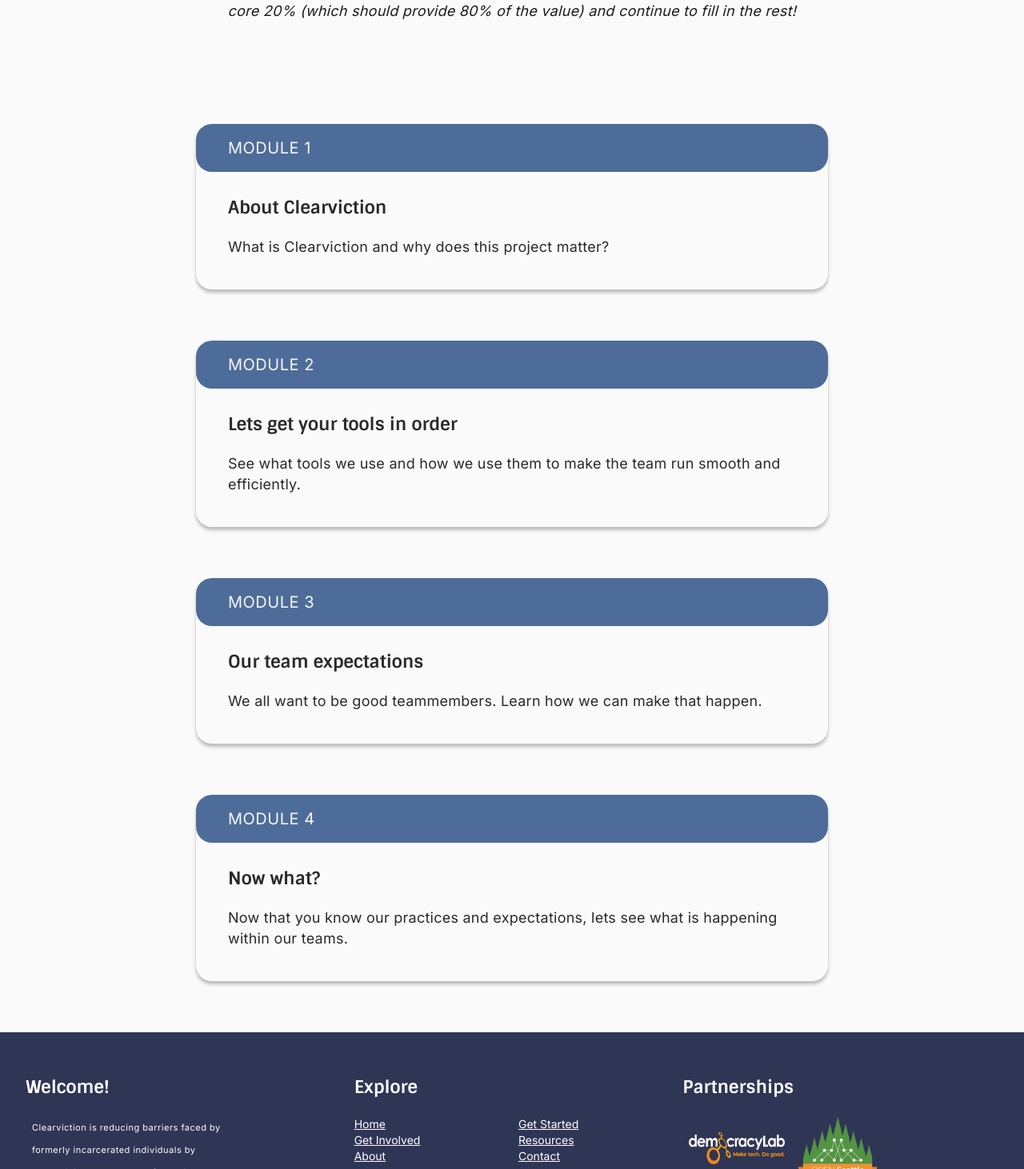
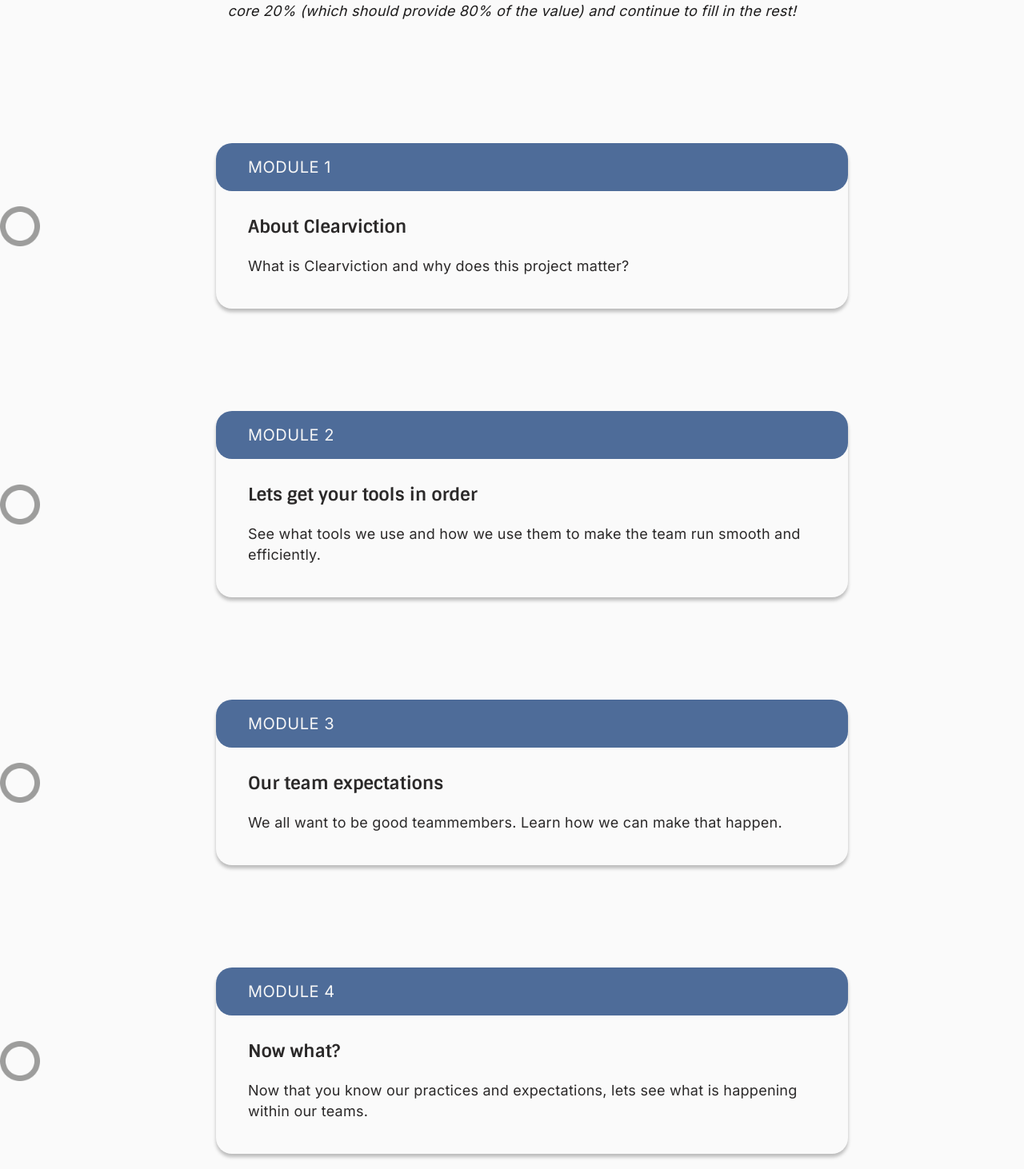
Before and after one commit to openseattle/clearviction-v1, a React (Create React App) app: page /onboarding in a window 1280 px wide. Shown: the part 1008-2470 px from the top of the page at 80% size. Built offline with nearby package versions, Linux system fonts and the light colour scheme.

Commit message:
added some temporary images and logic to denote complete modules

```diff
--- a/src/Components/Onboarding/CompleteButton.jsx
+++ b/src/Components/Onboarding/CompleteButton.jsx
@@ -12,19 +12,19 @@ function CompleteButton(props) {
     const [isComplete, setIsComplete] = useState();
 
     useEffect(() => {
-        const completedMod = sessionStorage.getItem(`${location.pathname}`);
+        const completedMod = localStorage.getItem(`${location.pathname}`);
         if (completedMod) {
             setIsComplete(true);
         }
     }, [location.pathname])
 
     const handleComplete = () => {
-        const completedMod = sessionStorage.getItem(`${location.pathname}`);
+        const completedMod = localStorage.getItem(`${location.pathname}`);
         if (completedMod) {
-            sessionStorage.removeItem(`${location.pathname}`)
+            localStorage.removeItem(`${location.pathname}`)
         }
         else {
-            sessionStorage.setItem(`${location.pathname}`, !isComplete);
+            localStorage.setItem(`${location.pathname}`, !isComplete);
         }
         setIsComplete(!isComplete);
     }
--- a/src/Pages/Onboarding/OnboardingHome.jsx
+++ b/src/Pages/Onboarding/OnboardingHome.jsx
@@ -1,4 +1,4 @@
-import { useEffect } from 'react';
+import { useEffect, useState } from 'react';
 
 import { Typography } from "@material-ui/core";
 
@@ -6,8 +6,10 @@ import { useHomeStyles } from '../../Styles/Onboarding/useHomeStyles';
 
 import Header from '../../Components/Onboarding/Header';
 import ModuleCard from '../../Components/Onboarding/ModuleCard';
+import openCircle from '../../Assets/Onboarding/openCircle.png';
+import circleCheck from '../../Assets/Onboarding/circleCheck.png';
 
-const headerText =  {
+const headerText = {
     title: "Welcome!",
     information: "We're excited you're joining the Clearviction Project."
 };
@@ -46,6 +48,29 @@ const module4 = {
 
 function OnboardingHome() {
     const classes = useHomeStyles();
+    const [mod1Complete, setMod1Complete] = useState(false);
+    const [mod2Complete, setMod2Complete] = useState(false);
+    const [mod3Complete, setMod3Complete] = useState(false);
+    const [mod4Complete, setMod4Complete] = useState(false);
+
+    useEffect(() => {
+        const mod1 = localStorage.getItem("/onboarding-mod1");
+        const mod2 = localStorage.getItem("/onboarding-mod2");
+        const mod3 = localStorage.getItem("/onboarding-mod3");
+        const mod4 = localStorage.getItem("/onboarding-mod4");
+        if (mod1) {
+            setMod1Complete(true);
+        }
+        if (mod2) {
+            setMod2Complete(true);
+        }
+        if (mod3) {
+            setMod3Complete(true);
+        }
+        if (mod4) {
+            setMod4Complete(true);
+        }
+    }, [])
 
     return (
         <div>
@@ -62,14 +87,34 @@ function OnboardingHome() {
                     <span style={{ fontWeight: "bold", fontStyle: "italic" }}>Note:</span> <span style={{ fontStyle: "italic" }}>this resource is an imperfect and incomplete MVP. We've authored the core 20% (which should provide 80% of the value) and continue to fill in the rest!</span>
                 </Typography>
             </div>
-
-
+            <div style={styles.div}>
+                <img src={mod1Complete ? circleCheck : openCircle} alt="" style={styles.img} />
                 <ModuleCard module={module1} />
+            </div>
+            <div style={styles.div}>
+                <img src={mod2Complete ? circleCheck : openCircle} alt="" style={styles.img} />
                 <ModuleCard module={module2} />
+            </div>
+            <div style={styles.div}>
+                <img src={mod3Complete ? circleCheck : openCircle} alt="" style={styles.img} />
                 <ModuleCard module={module3} />
+            </div>
+            <div style={styles.div}>
+                <img src={mod4Complete ? circleCheck : openCircle} alt="" style={styles.img} />
                 <ModuleCard module={module4} />
+            </div>
         </div>
     );
 }
 
+const styles = {
+    img: {
+        height: '50px',
+    },
+    div: {
+        display: "flex",
+        alignItems: "center",
+    }
+}
+
 export default OnboardingHome;
```
Lines whose indentation alone changed are shown as unchanged.
